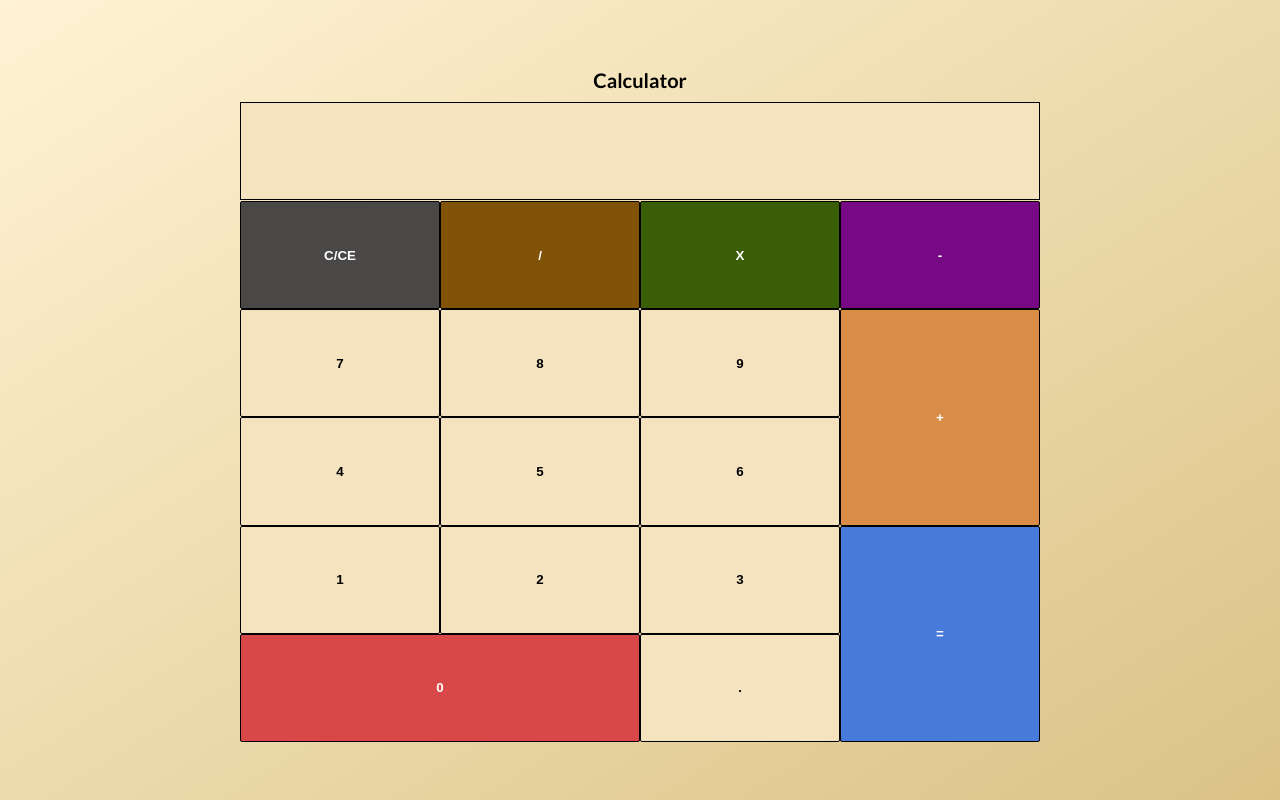
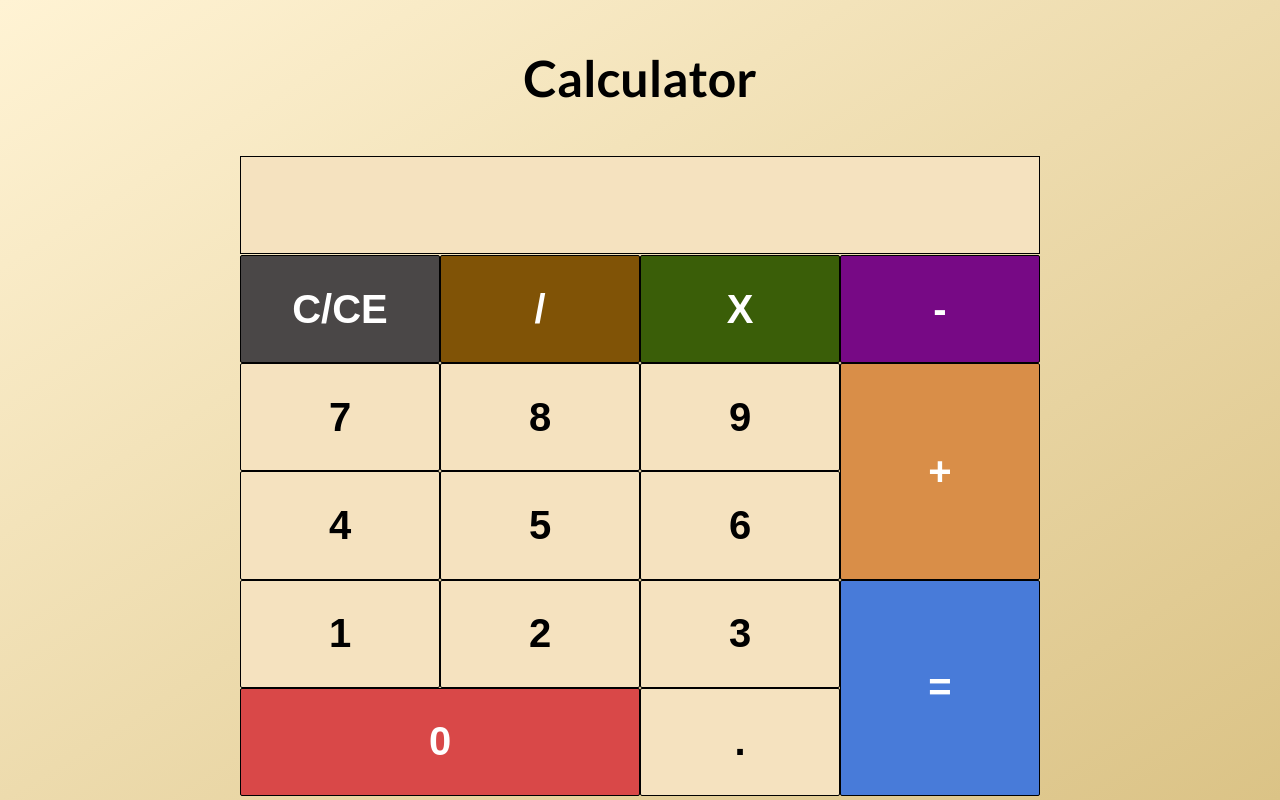
Before and after one commit to sergio-1099/calculator, a plain HTML site: page index.html in a window 1280 px wide. Drawn offline with Linux system fonts and the light colour scheme.

Commit message:
Adjust font sizes and spacing of of header
Added a larger font size because the text was really small upon reseting
the zoom. Also increased margin of header to separate from body margin
and calculator margin.

```diff
--- a/style.css
+++ b/style.css
@@ -8,7 +8,6 @@ body {
     padding: 0 20%;
     display: flex;
     flex-direction: column;
-    justify-content: center;
     align-items: center;
     font-family: 'Lato', sans-serif;
     background-image: linear-gradient(to bottom right, #fff3d4, #dbc386);
@@ -16,8 +15,8 @@ body {
 }
 
 .header {
-    margin: 10px;
-    font-size: 20px;
+    margin: 3rem;
+    font-size: 50px;
 }
 
 .calculator-container {
@@ -57,6 +56,7 @@ body {
     border: solid 1px #000;
     border-radius: 2px;
     font-weight: bold;
+    font-size: 40px;
     background-color: #f5e2bf;
 }
 
```
